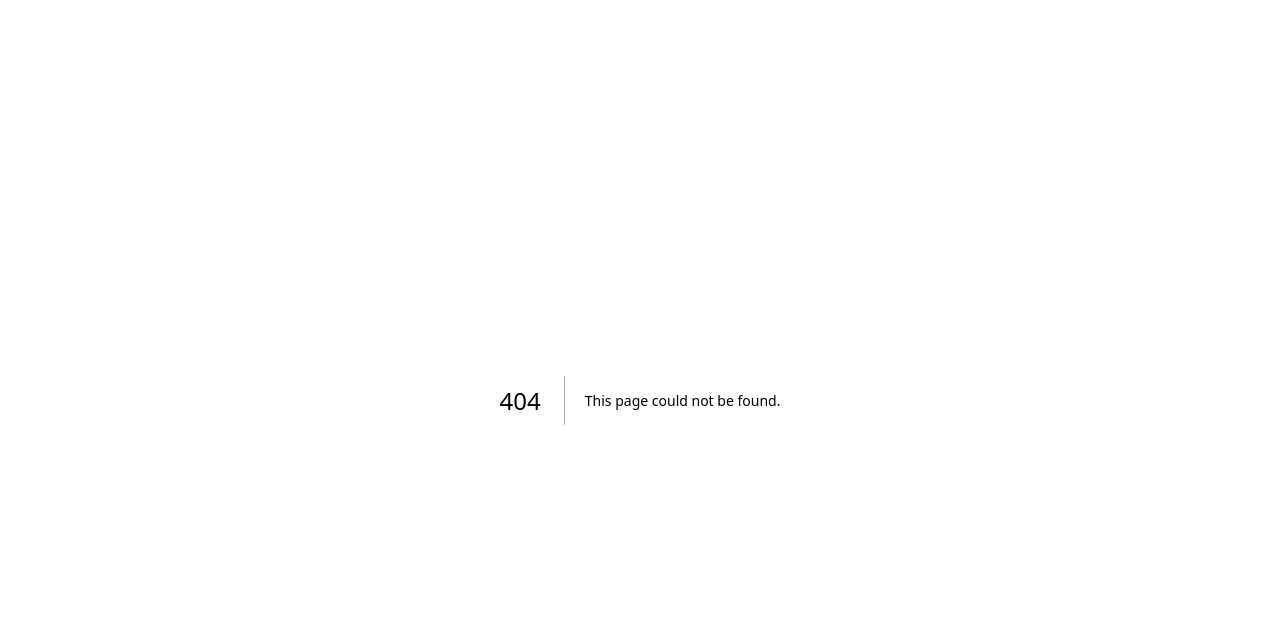
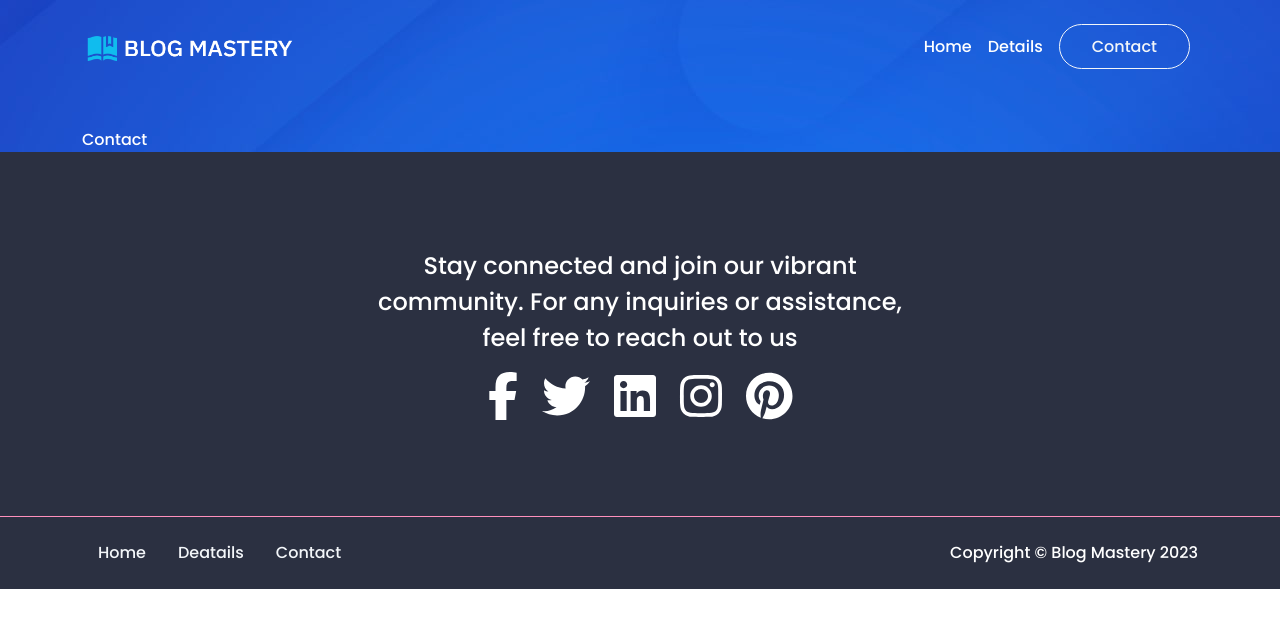
Before and after one commit to imran-farooq7/blog-mastery, a Next.js app: page /contact in a window 1280 px wide. Before the commit this address had no page. Shown: the top 628 px of the page. Built offline with nearby package versions, Linux system fonts and the light colour scheme.

Commit message:
Build footer  component

```diff
--- /dev/null
+++ b/app/components/Footer.tsx
@@ -0,0 +1,35 @@
+import Link from "next/link";
+
+const Footer = () => {
+	return (
+		<footer className="border-top border-primary bg-dark text-white py-4">
+			<div className="container">
+				<div className="row">
+					<div className="col-md-8">
+						<ul className="nav pb-0">
+							<li className="nav-item">
+								<Link href="/" className="nav-link link-light py-0">
+									Home
+								</Link>
+							</li>
+							<li className="nav-item">
+								<Link href="#details" className="nav-link link-light py-0">
+									Deatails
+								</Link>
+							</li>
+							<li className="nav-item">
+								<Link href="/contact" className="nav-link link-light py-0">
+									Contact
+								</Link>
+							</li>
+						</ul>
+					</div>
+					<div className="col-md-4">
+						<p className="text-end mb-0">Copyright &copy; Blog Mastery 2023</p>
+					</div>
+				</div>
+			</div>
+		</footer>
+	);
+};
+export default Footer;
--- a/app/components/Header.tsx
+++ b/app/components/Header.tsx
@@ -1,10 +1,4 @@
-import Hero from "./Hero";
-
-const Header = () => {
-	return (
-		<div className="header">
-			<Hero />
-		</div>
-	);
+const Header = ({ children }: { children: React.ReactNode }) => {
+	return <div className="header">{children}</div>;
 };
 export default Header;
--- a/app/components/Hero.tsx
+++ b/app/components/Hero.tsx
@@ -13,6 +13,7 @@ const Hero = () => {
 								width={520}
 								height={700}
 								className="img-fluid"
+								priority
 							/>
 						</div>
 					</div>
--- /dev/null
+++ b/app/contact/page.tsx
@@ -0,0 +1,22 @@
+import Footer from "../components/Footer";
+import Header from "../components/Header";
+import Social from "../components/Social";
+
+const ContactPage = () => {
+	return (
+		<>
+			<Header>
+				<div className="hero pt-7 text-white">
+					<div className="container-xl">
+						<div className="row">
+							<div className="col-12">Contact</div>
+						</div>
+					</div>
+				</div>
+			</Header>
+			<Social />
+			<Footer />
+		</>
+	);
+};
+export default ContactPage;
--- a/app/globals.scss
+++ b/app/globals.scss
@@ -19,6 +19,10 @@ $spacers: (
 ) !default;
 
 $enable-negative-margins: true;
+* {
+	padding: 0;
+	margin: 0;
+}
 .download {
 	background: url(/images/download-background.jpg) center center no-repeat;
 	background-size: cover;
--- a/app/layout.tsx
+++ b/app/layout.tsx
@@ -2,6 +2,7 @@ import type { Metadata } from "next";
 import { Poppins } from "next/font/google";
 import "./globals.scss";
 import BootstrapClient from "./components/Bootstrap";
+import Navbar from "./components/Navbar";
 
 const poppins = Poppins({
 	subsets: ["latin"],
@@ -21,6 +22,7 @@ export default function RootLayout({
 	return (
 		<html lang="en">
 			<body className={poppins.className}>
+				<Navbar />
 				{children}
 				<BootstrapClient />
 			</body>
```
Also changed, not shown: app/page.tsx (+6 -3 lines).
